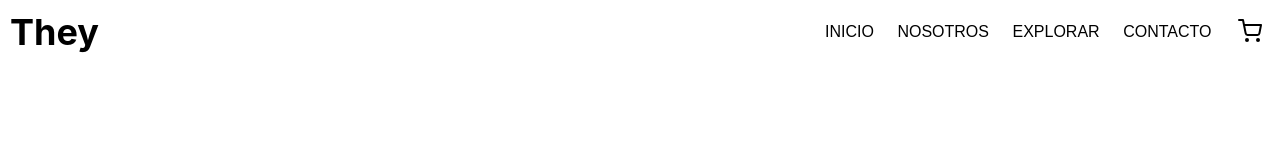
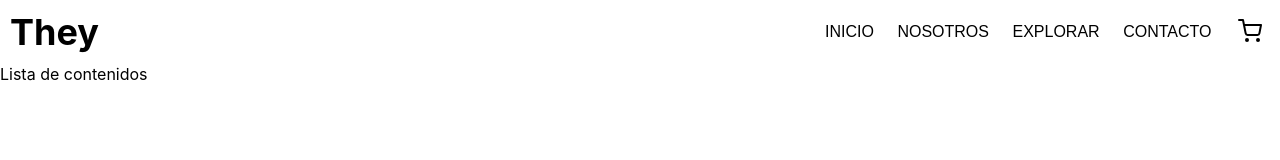
Before and after one commit to LizethTs/react-they, a React (Create React App) app: page / in a window 1280 px wide. Shown: the top 160 px of the page. Built offline with nearby package versions, Linux system fonts and the light colour scheme.

Commit message:
agregando el componente ItemListContainer

```diff
--- a/src/App.js
+++ b/src/App.js
@@ -1,11 +1,13 @@
 import logo from './logo.svg';
 import './App.css';
 import NavBar from './components/NavBar';
+import ItemListContainer from './components/ItemListContainer';
 
 function App() {
   return (
     <div className="App">
      <NavBar/>
+     <ItemListContainer greeting= "Lista de contenidos"/>
     </div>
   );
 }
--- /dev/null
+++ b/src/components/ItemListContainer.js
@@ -0,0 +1,7 @@
+import React from 'react'
+
+const ItemListContainer = ({greeting}) => {
+    return <div>{greeting}</div>;
+};
+
+export default ItemListContainer;
```
